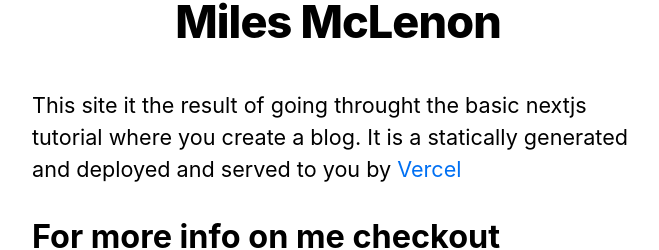
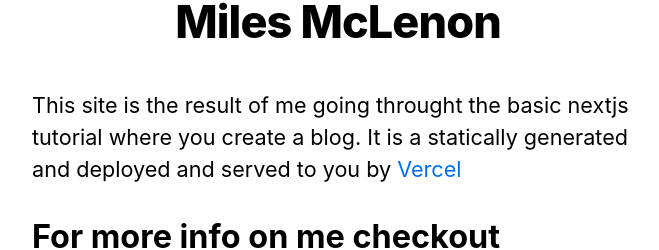
Before and after one commit to milesz8/nextjs-blog, a Next.js app: page / in a window 1280 px wide. Shown: the part 221-471 px from the top of the page, without its empty margins (302-961 px from the left). Built offline with nearby package versions, Linux system fonts and the light colour scheme.

Commit message:
final touches

```diff
--- a/pages/index.js
+++ b/pages/index.js
@@ -22,7 +22,7 @@ export default function Home({ allPostsData }) {
       </Head>
       <section className={utilStyles.headingMd}>
         <p>
-          This site it the result of going throught the basic nextjs tutorial
+          This site is the result of me going throught the basic nextjs tutorial
           where you create a blog. It is a statically generated and deployed and
           served to you by <a href="https://vercel.com/">Vercel</a>
         </p>
```
